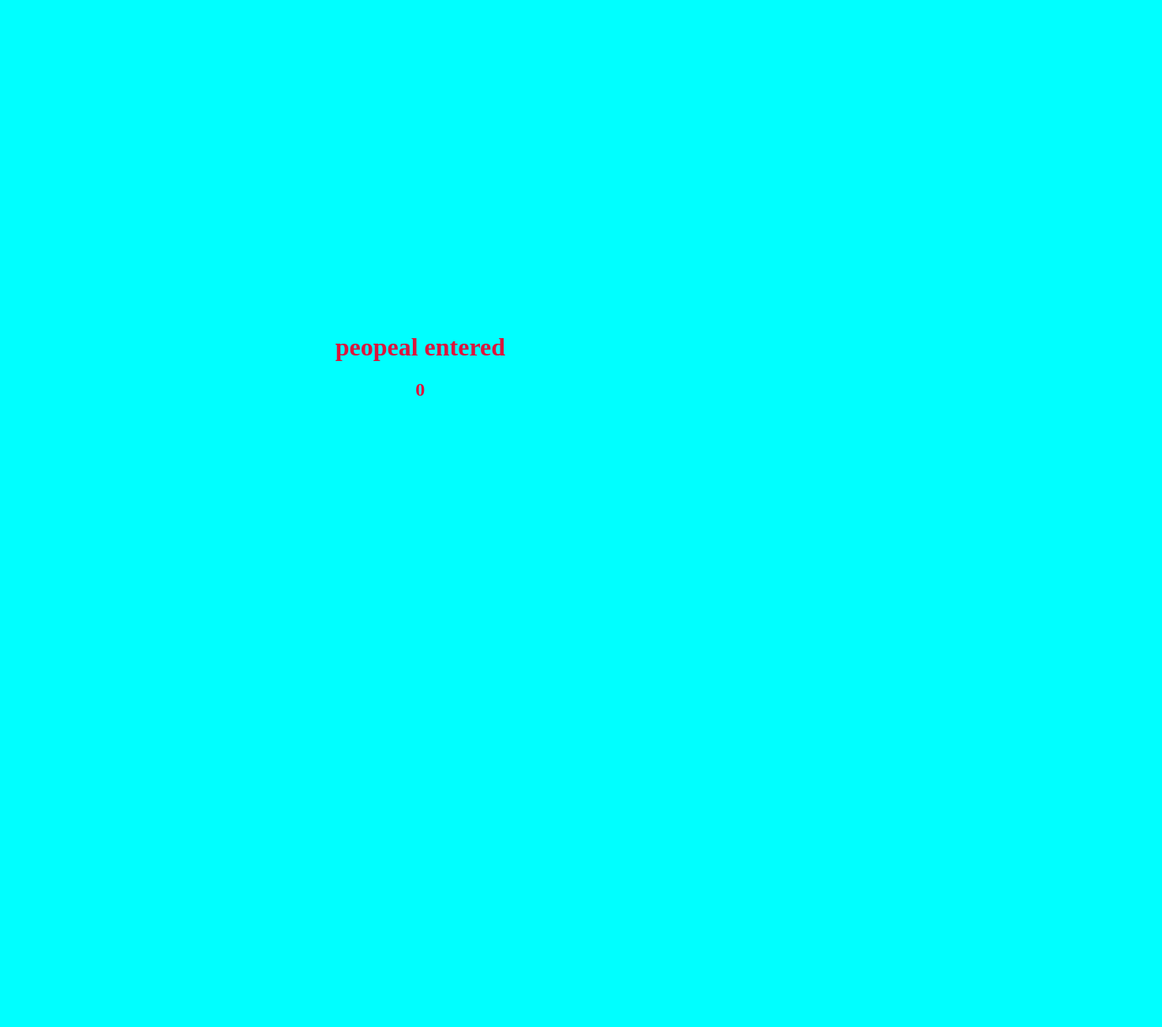
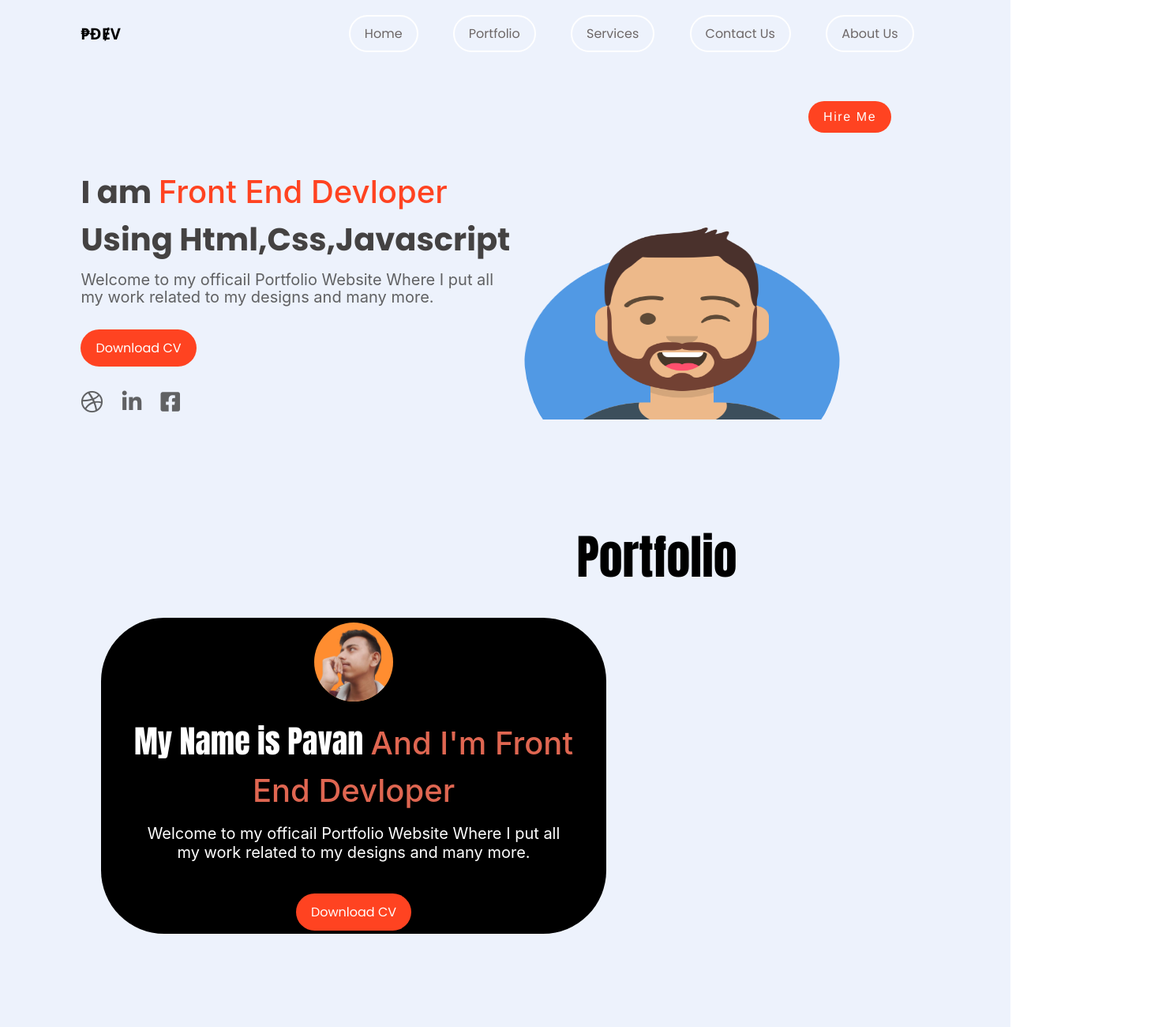
Before and after one commit to pavanchambhare/PORTFULIO-demo, a plain HTML site: page index.html in a window 1280 px wide. Shown: the top 1300 px of the page at 79% size, 1472 px wide, since content can reach past the window. Before the commit the page ends 800 px from the top, so only its background shows below. Drawn offline with Linux system fonts and the light colour scheme.

Commit message:
first commit

```diff
--- a/index.html
+++ b/index.html
@@ -2,17 +2,63 @@
 <html lang="en">
 	<head>
 		<meta charset="UTF-8" />
-		<meta http-equiv="X-UA-Compatible" content="IE=edge" />
-		<meta name="viewport" content="width=device-width, initial-scale=1.0" />
-		<title>Js Practice</title>
+		<title>Portfolio Landing Page</title>
 		<link rel="stylesheet" href="style.css" />
+		<link
+			rel="stylesheet"
+			href="https://pro.fontawesome.com/releases/v5.10.0/css/all.css"
+		/>
 	</head>
 	<body>
-		<div>
-			<h1>peopeal entered</h1>
-			<h2 id="count-el">0</h2>
+		<div id="home" class="hero">
+			<nav>
+				<h4 class="logo">₱ĐɆV</h4>
+				<ul>
+					<li><a href="#home">Home</a></li>
+					<li><a href="#portfolio">Portfolio</a></li>
+					<li><a href="services">Services</a></li>
+					<li><a href="contact us">Contact Us</a></li>
+					<li><a href="about us">About Us</a></li>
+				<a href="#" class="hire">Hire Me</a>
+			</nav>
+			<div id="home" class="info">
+				<h1>I am <span>Front End Devloper</span></h1>
+				<h1>Using Html,Css,Javascript</h1>
+				<p>
+					Welcome to my officail Portfolio Website Where I put all<br />
+					my work related to my designs and many more.
+				</p>
+				<a href="#" class="btn">Download CV</a>
+			</div>
+			<div class="img-box">
+				<img src="man1.png" class="back-img" />
+				<img src="men2.png" class="man-img" height="500px" width="400px" />
+			</div>
+			<div class="social">
+				<a href="#"><i class="fab fa-dribbble"></i></a>
+				<a href="#"><i class="fab fa-linkedin-in"></i></a>
+                <a href="#"><i class="fab fa-facebook-square"></i></a>
+                </div>
+                <div class="container">
+					<h3>Portfolio</h3>
+                 <div class="box">
+			<div id="portfolio" class="about">
+                	<div class="img-pot">
+				<img src="man1.png" class="white-img" height="100px"  width="80px" />
+
+			</div>
+				<h2>My Name is Pavan <span> And  I'm Front End Devloper</span></h2>
+				<h1>Using Html,Css,Javascript</h1>
+				<p>
+					Welcome to my officail Portfolio Website Where I put all<br />
+					my work related to my designs and many more.
+				</p>
+				<a href="#" class="btn">Download CV</a>
+			</div>
+            </div>
+
+			</div>
 		</div>
-
-		<script src="script.js"></script>
+        </div>
 	</body>
 </html>
--- a/script.js
+++ /dev/null
@@ -1,3 +0,0 @@
-
-
- document.getElementById("count-el").innerText = 0;
--- a/style.css
+++ b/style.css
@@ -1,18 +1,220 @@
+@import url('https://fonts.googleapis.com/css2?family=Poppins:wght@400;500;600;700&display=swap');
+* {
+	margin: 0;
+	padding: 0;
+	box-sizing: border-box;
+}
 body {
-	background-color: aqua;
-	box-sizing: content-box;
+	height: 100vh;
+	width: 100%;
+}
+.hero {
+	width: 100%;
+	height: 100vh;
+	background: #edf2fc;
+	font-family: 'Poppins', sans-serif;
+	position: relative;
+}
+nav {
+	width: 84%;
+	margin: auto;
+	padding: 20px 0;
+	display: flex;
 	align-items: center;
-	justify-content: center;
+	justify-content: space-between;
 }
-h1,
+.logo {
+	width: 150px;
+	cursor: pointer;
+}
+nav ul li {
+	display: inline-block;
+	list-style: none;
+	margin: 10px 20px;
+}
+.hire {
+	font-family: 'Franklin Gothic Medium', 'Arial Narrow', Arial, sans-serif;
+	background: #ff4321;
+	border-radius: 5rem;
+	padding: 10px 18px;
+	color: #fff;
+	text-decoration: none;
+	display: inline-block;
+	border: 1px solid transparent;
+	transition: all 0.4s ease;
+	position: absolute;
+	letter-spacing: 0.1rem;
+	top: 16%;
+	left: 80%;
+}
+.hire:hover {
+	top: 16%;
+	left: 80%;
+	position: absolute;
+	background: transparent;
+	color: #ff4321;
+	border: 1px solid #ff4321;
+}
+
+nav ul li a {
+	border-radius: 10rem;
+	text-decoration: none;
+	color: #6d6767;
+	padding: 10px 18px;
+	border: 2px solid #ffffff;
+	line-height: 10px;
+	text-align: center;
+	transition: all 0.5s linear;
+}
+nav ul li a:hover {
+	color: #ffffff;
+	background-color: #ff4321;
+	border-top: 2px solid #ff4321;
+}
+.btn {
+	top: 10%;
+	background: #ff4321;
+	border-radius: 5rem;
+	padding: 10px 18px;
+	text-decoration: none;
+	color: #fff;
+	display: inline-block;
+	border: 1px solid transparent;
+	transition: all 0.4s ease;
+}
+.btn:hover {
+	background: transparent;
+	color: #ff4321;
+	border: 1px solid #ff4321;
+}
+.info {
+	margin-left: 8%;
+	margin-top: 10%;
+}
+.info h1 {
+	font-size: 40px;
+	color: #444242;
+}
+.info h1 span {
+	color: #ff4321;
+}
+.info p {
+	color: #606163;
+	line-height: 22px;
+	margin-top: 10px;
+	margin-bottom: 30px;
+}
+.img-box {
+	width: 40%;
+	height: 80%;
+	position: absolute;
+	bottom: 0;
+	right: 100px;
+}
+.img-box img {
+	background-color: (0.9);
+	border-radius: 10rem;
+	top: 20%;
+	height: 50%;
+	position: absolute;
+	right: 50%;
+	bottom: 0;
+	transform: translateX(35%);
+	transition: all 0.3s linear;
+}
+.img-box:hover .back-img {
+	background-color: #ffffff;
+	top: 0%;
+	border: 4px solid #ff4321;
+	border-right: 4px solid #ffffff;
+	border-left: 4px solid #ffffff;
+	bottom: 40%;
+	right: 40%;
+}
+.img-box:hover .man-img {
+	right: 40%;
+	top: 0%;
+	bottom: 40%;
+	display: none;
+	filter: blur(8px);
+	-webkit-filter: blur(8px);
+}
+.social {
+	margin-left: 8%;
+	margin-top: 25px;
+}
+.social a {
+	font-size: 28px;
+	color: #606163;
+	margin-right: 20px;
+}
+.social a:hover {
+	color: #ff4321;
+}
+.container {
+	position: absolute;
+	margin: 0%;
+	padding: 0;
+	text-align: center;
+	height: 100vh;
+	width: 100%;
+	background-color: #edf2fc;
+}
+.box {
+	text-align: center;
+	border-radius: 5rem;
+	background-color: rgb(0, 0, 0);
+	right: -10%;
+	display: flex;
+	top: 20%;
+	position: relative;
+	text-align: center;
+	height: 50vh;
+	width: 50%;
+}
+.white-img {
+	margin: 1%;
+	right: 0%;
+	top: 10%;
+	position: relative;
+	background-color: rgb(255, 141, 48);
+	height: 100px;
+	width: 100px;
+	border-radius: 10rem;
+}
 h2 {
-	color: crimson;
-	text-align: center;
+	padding: 0%;
+	margin: 1%;
+	color: rgb(255, 255, 255);
+	font-weight: 520;
+	font-size: 40px;
+	font-family: Impact, Haettenschweiler, 'Arial Narrow Bold', sans-serif;
 }
-div {
-	right: 50%;
-	top: 50%;
-	position: absolute;
-	text-align: center;
-	align-items: center;
+span {
+	font-family: -apple-system, BlinkMacSystemFont, 'Segoe UI', Roboto, Oxygen,
+		Ubuntu, Cantarell, 'Open Sans', 'Helvetica Neue', sans-serif;
+	color: #df6651;
+	font-size: 40px;
+	font-weight: 500;
 }
+p {
+	font-size: 20px;
+	font-family: -apple-system, BlinkMacSystemFont, 'Segoe UI', Roboto, Oxygen,
+		Ubuntu, Cantarell, 'Open Sans', 'Helvetica Neue', sans-serif;
+	top: -10%;
+	margin: 0;
+	position: relative;
+	padding: 0;
+	color: #fff;
+}
+h4 {
+	font-size: 20px;
+	font-family: 'Segoe UI', Tahoma, Geneva, Verdana, sans-serif;
+}
+h3 {
+	font-family: Impact, Haettenschweiler, 'Arial Narrow Bold', sans-serif;
+	top: 16%;
+	right: -15%;
+	position: relative;
+	font-size: 60px;
+}
```
Also changed, not shown: back.png (added), logo.png (added), man.jpg (added), man1.png (added), men2.png (added).
